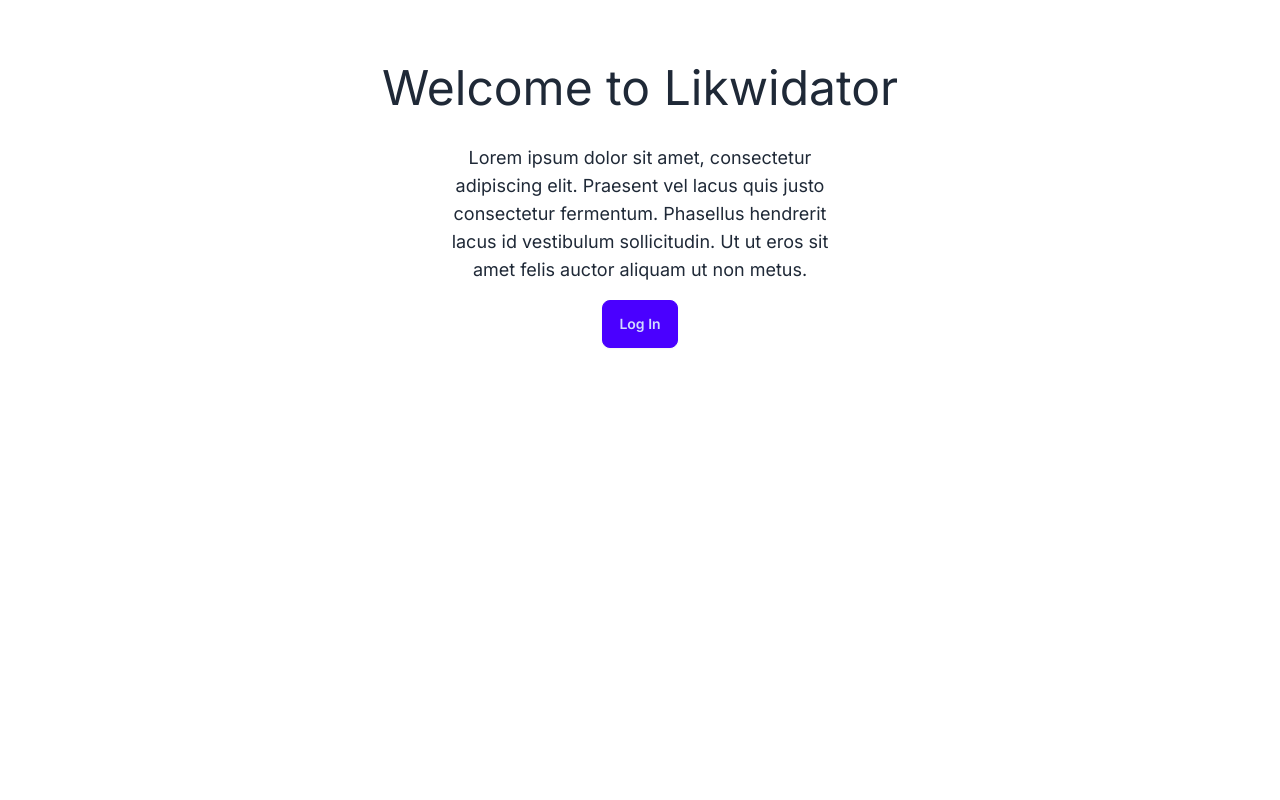
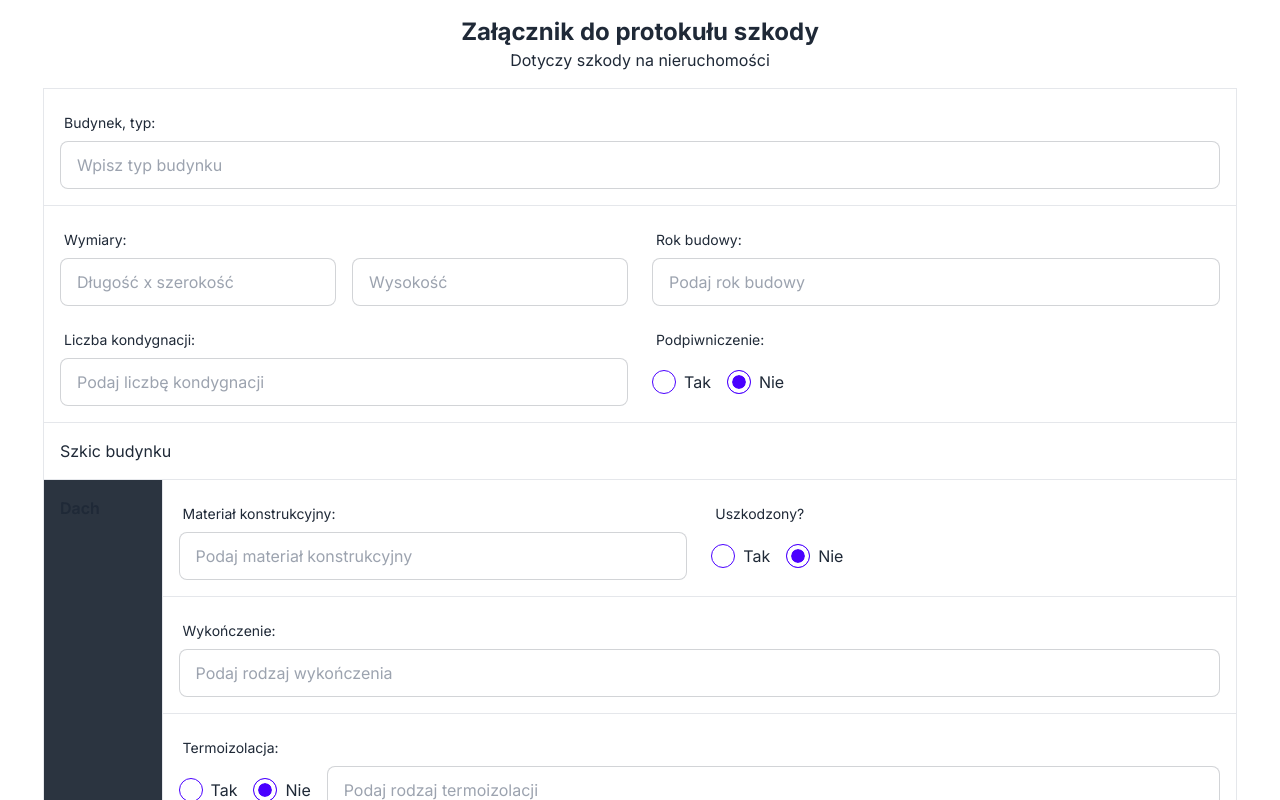
Before and after one commit to AniaPiWo/likwidator, a Next.js app: page / in a window 1280 px wide. Shown: the top 800 px of the page. Built offline with nearby package versions, Linux system fonts and the light colour scheme; no server answers.

Commit message:
logging disabled for tests

```diff
--- a/src/app/page.tsx
+++ b/src/app/page.tsx
@@ -9,7 +9,7 @@ export default async function Home() {
 
   return (
     <main className="flex min-h-screen flex-col items-center justify-between">
-      {user ? <Dashboard /> : <Landing />}
+      {!user ? <Dashboard /> : <Landing />}
     </main>
   );
 }
```
